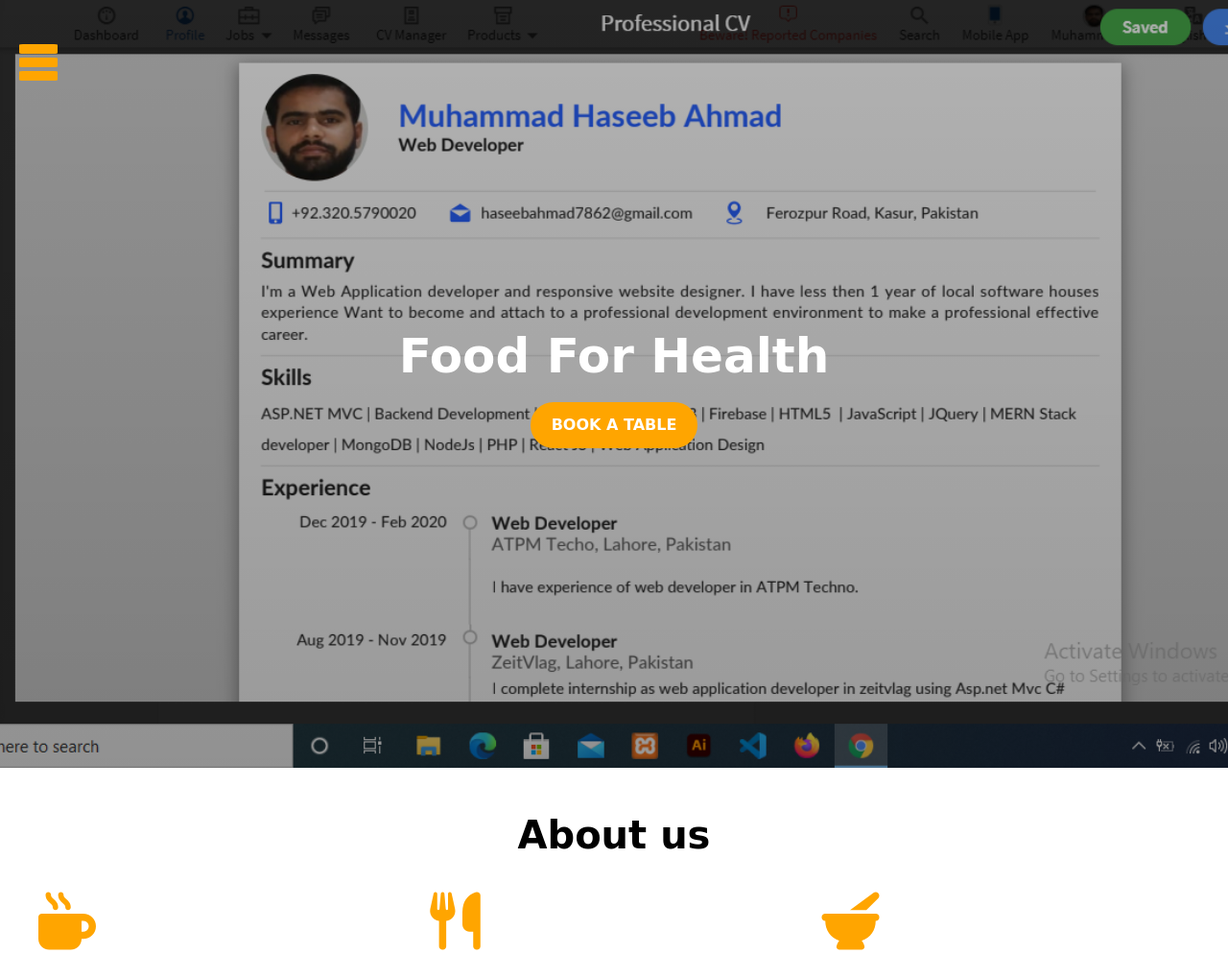
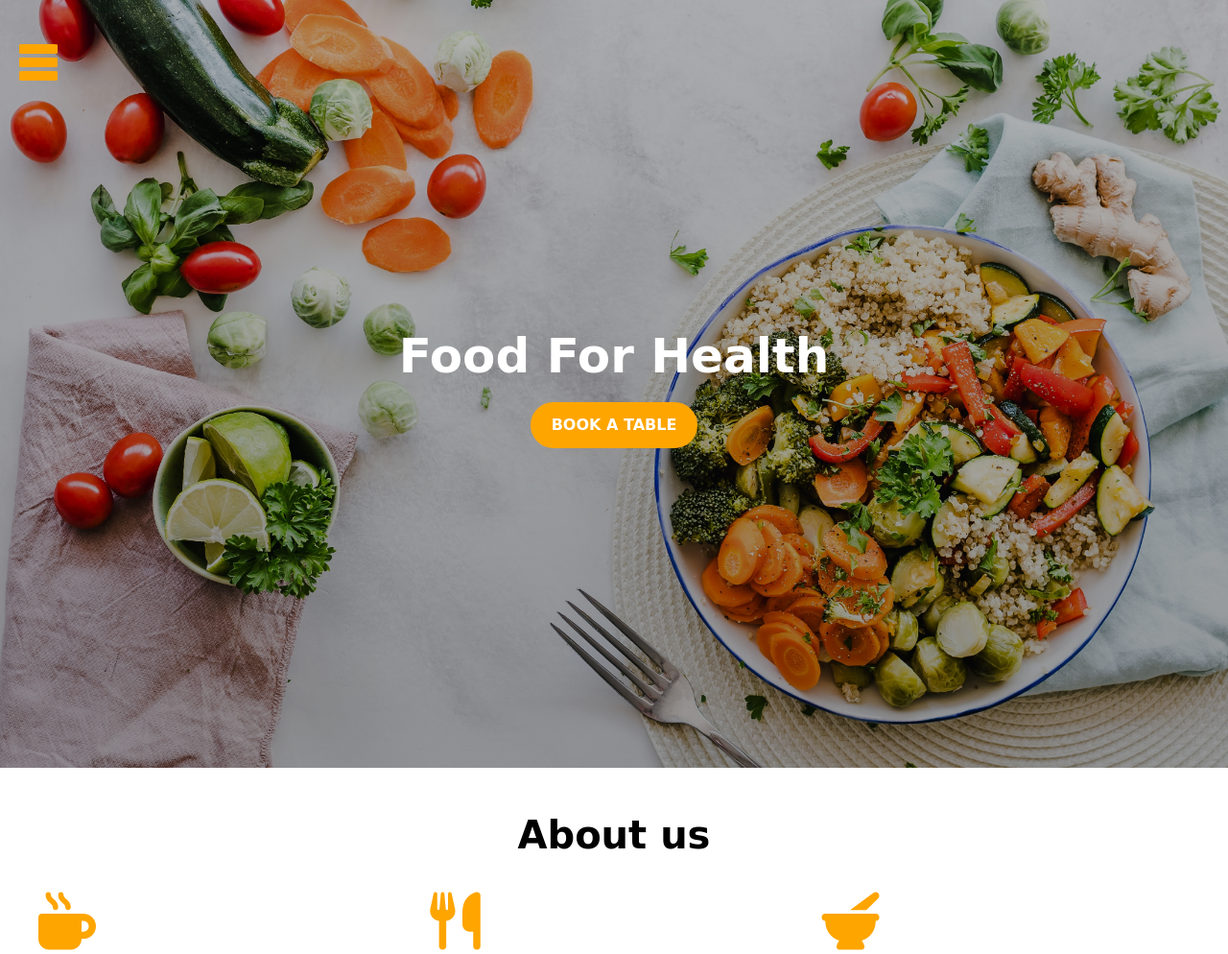
Before and after one commit to haseebashiqmernstack/restaurant, a PHP site: page / in a window 1280 px wide. Shown: the top 994 px of the page at 96% size. Run offline with PHP 8.4, Linux system fonts and the light colour scheme; some libraries are stand-ins or nearby versions; some web fonts are replaced.

Commit message:
image change

```diff
--- a/main.css
+++ b/main.css
@@ -84,7 +84,7 @@ body{
 .header{
 min-height: 100vh;
 background: linear-gradient(rgba(0,0,0,0.3),rgba(0,0,0,0.4)) ,
-url('./images/cv-img.PNG') center/cover no-repeat fixed;
+url('./images/hero.jpg') center/cover no-repeat fixed;
 margin-top:auto;
 }
 .hero{
```
